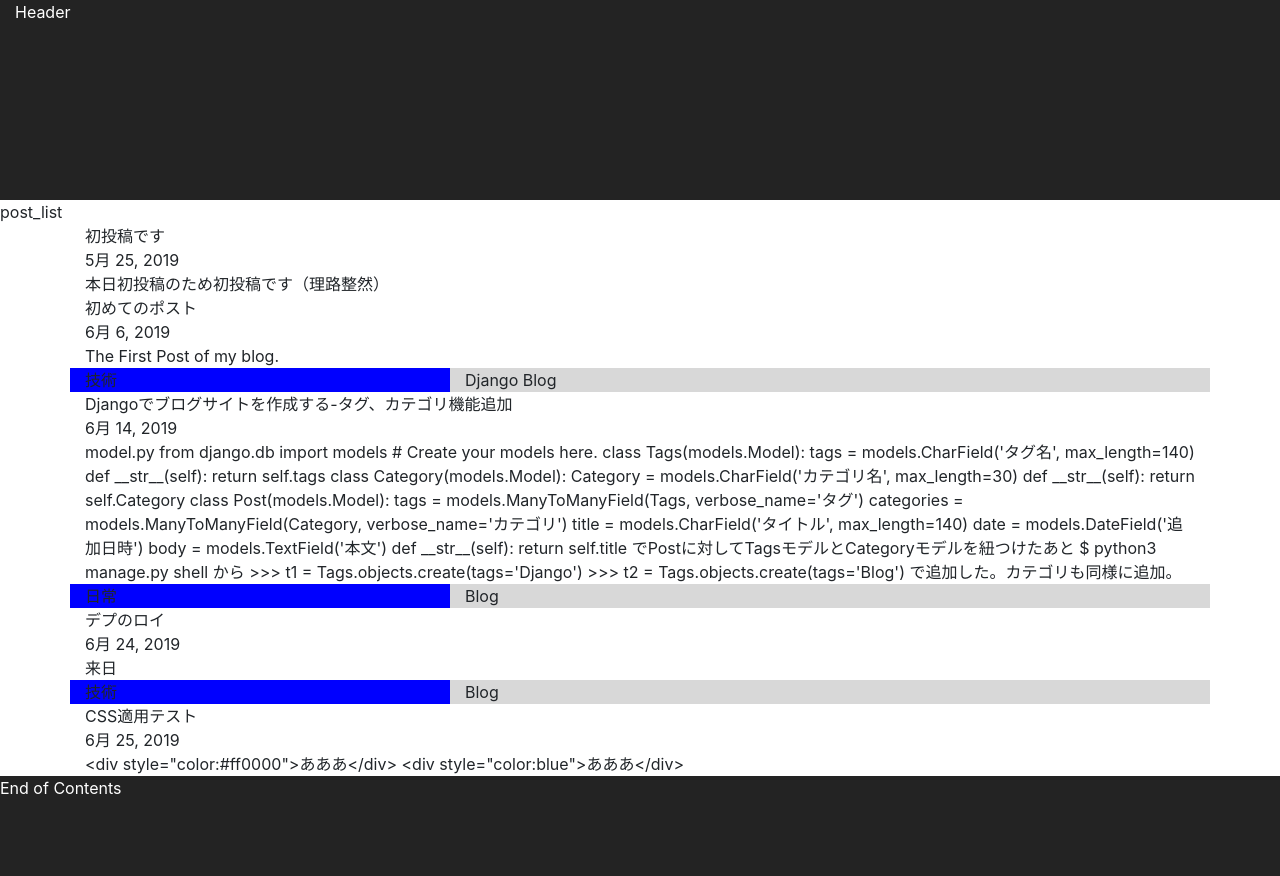
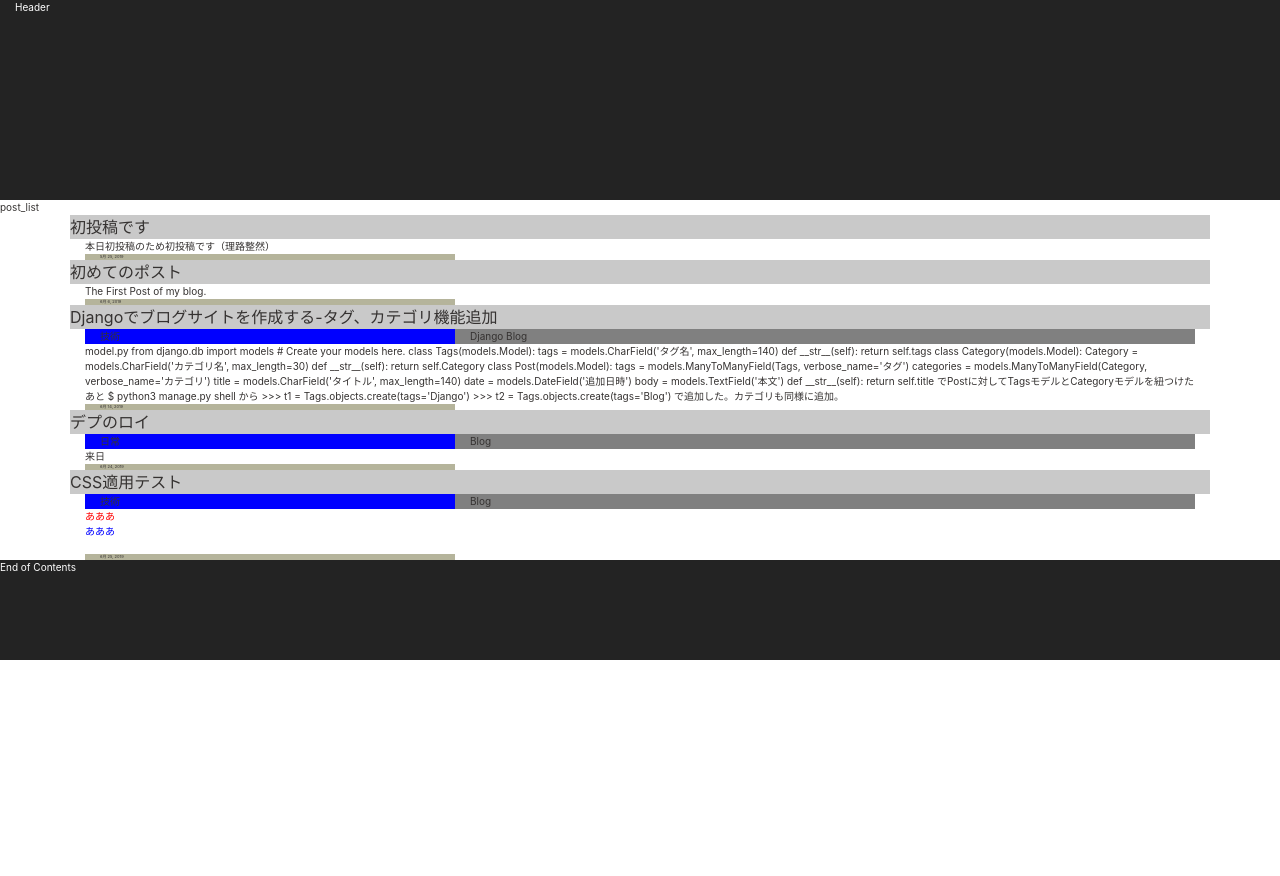
Before and after one commit to chirol/myblog, a Django app: page / in a window 1280 px wide. After the commit the page ends 660 px from the top, so only its background shows below. Run offline with Django 3.2, Linux system fonts and the light colour scheme; data comes from the database, SQL or seed files in the repository; both versions use the stored data as it was after the commit; some libraries are stand-ins or nearby versions.

Commit message:
list内のbodyにsafe追加

```diff
--- a/static/css/list.css
+++ b/static/css/list.css
@@ -1,9 +1,25 @@
+body {
+    font-size: 10px;
+    color:#353231;
+}
+
+.list-title {
+    font-size: 16px;
+    background-color: #c9c9c9;
+}
 .list_category_tag {
     background-color: #d8d8d8;
+    padding-left: -10px;
+    margin: 0px;
 }
 .list_category {
     background-color: blue;
 }
 .list_tags {
-    background-color: red;
+    background-color: gray;
 }
+.list-date {
+    font-size: 4px;
+    background-color: #b5b49b;
+
+}
--- a/templates/post/post_list.html
+++ b/templates/post/post_list.html
@@ -15,22 +15,29 @@ post_list
 
 <div class="container post_list">
     {% for post in post_list %}
+
+        <div class="row list-title">
+            {{ post.title }}
+        </div>
+
         <div class="row list_category_tag">
                 <div class="col-4 list_category">
                 {% for category in post.categories.all %}
                     {{ category }}
                 {% endfor %}
                 </div>
-            <div class="col-8 float-right">
+                <div class="col-8 float-right list_tags">
                 {% for tag in post.tags.all %}
                     {{ tag }}
                 {% endfor  %}
                 </div>
         </div>
 
-        {{ post.title }}<br>
-        {{ post.date }}<br>
-        {{ post.body }}<br>
+        {{ post.body | safe }}<br>
+
+        <div class="col-4 list-date">
+            {{ post.date }}
+        </div>
 
 
     {% endfor %}
```
Also changed, not shown: config/settings.py (+9 -4 lines), db.sqlite3. Lines whose indentation alone changed are shown as unchanged.
